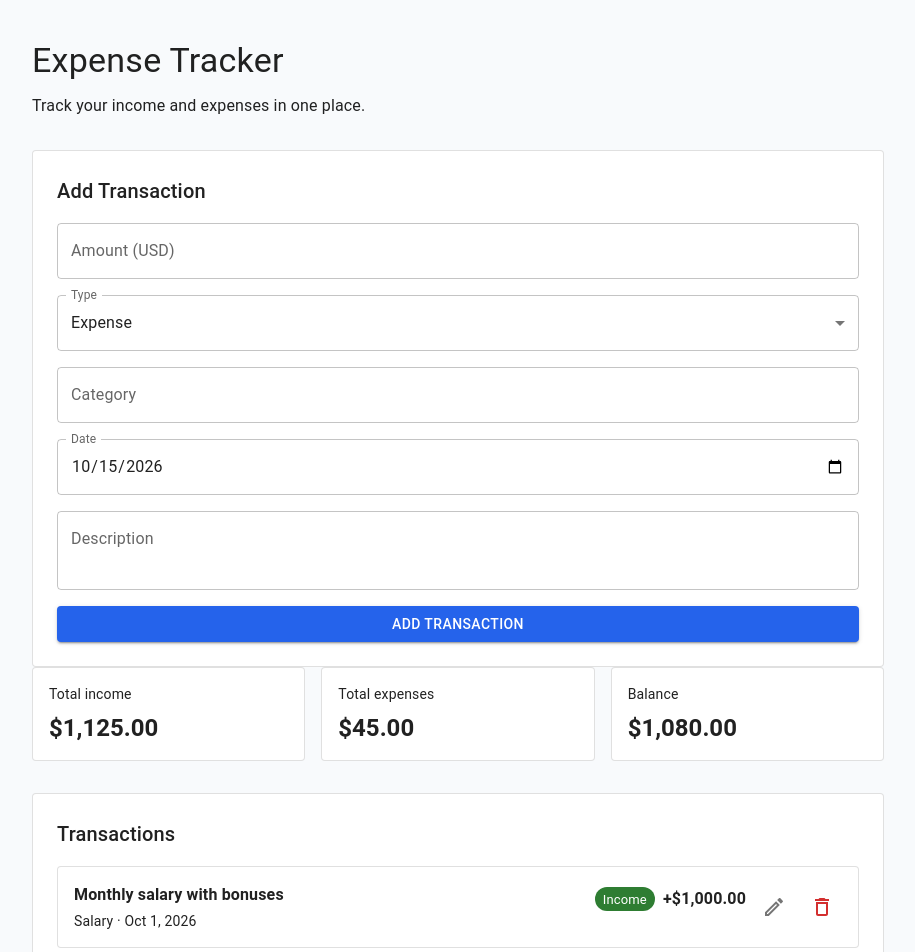
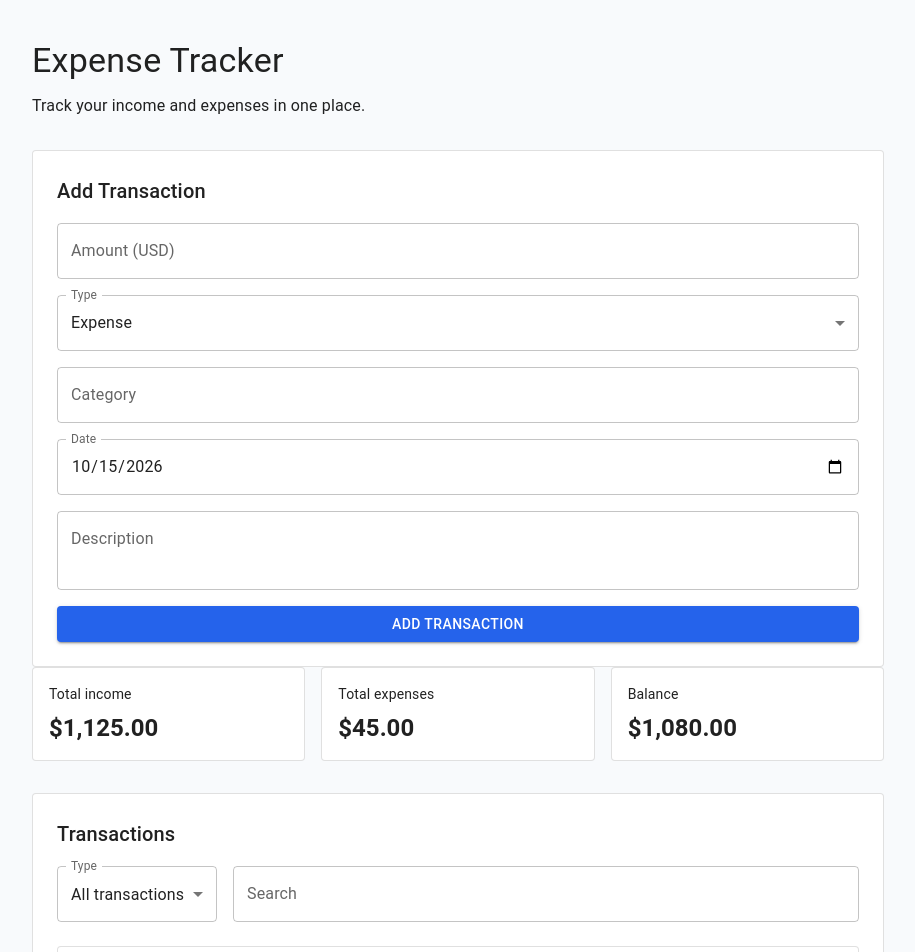
Before and after one commit to yanakarpovych/react-typescript-redux-toolkit-tanstack-query-material-ui, a React (Vite) app: page / in a window 1280 px wide. Shown: the top 952 px of the page, without its empty margins (182-1097 px from the left). Built offline with nearby package versions, Linux system fonts and the light colour scheme; data requests are answered from the project's data file.

Commit message:
feat: add transaction filtering and search

```diff
--- a/src/components/TransactionList.tsx
+++ b/src/components/TransactionList.tsx
@@ -1,12 +1,25 @@
-import { Paper, Stack, Typography } from "@mui/material";
+import {
+  Box,
+  FormControl,
+  InputLabel,
+  MenuItem,
+  Paper,
+  Select,
+  Stack,
+  TextField,
+  Typography,
+} from "@mui/material";
 import type { Transaction } from "../types/transaction";
 import TransactionItem from "./TransactionItem";
+import { useState } from "react";
 
 interface TransactionListProps {
   transactions: Transaction[];
   onDeleteTransaction: (id: string) => void;
   onEditTransaction: (transaction: Transaction) => void;
 }
+
+type TransactionTypeFilter = "all" | "income" | "expense";
 
 function TransactionList({
   transactions,
@@ -21,9 +34,60 @@ function TransactionList({
     );
   }
 
+  const [typeFilter, setTypeFilter] = useState<TransactionTypeFilter>("all");
+
+  const [searchQuery, setSearchQuery] = useState("");
+
+  const normalizedQuery = searchQuery.trim().toLowerCase();
+
+  const filteredTransactions = transactions.filter((transaction) => {
+    const matchesType = typeFilter === "all" || transaction.type === typeFilter;
+
+    const matchesSearch =
+      transaction.description.toLowerCase().includes(normalizedQuery) ||
+      transaction.category.toLowerCase().includes(normalizedQuery);
+
+    return matchesType && matchesSearch;
+  });
+
   return (
+    <>
+      <Box
+        sx={{
+          display: "flex",
+          flexDirection: { xs: "column", sm: "row" },
+          gap: 2,
+          mb: 3,
+        }}
+      >
+        <FormControl sx={{ minWidth: 160 }}>
+          <InputLabel id="transaction-type-label">Type</InputLabel>
+
+          <Select
+            labelId="transaction-type-label"
+            id="transaction-type"
+            value={typeFilter}
+            label="Type"
+            onChange={(event) =>
+              setTypeFilter(event.target.value as TransactionTypeFilter)
+            }
+          >
+            <MenuItem value="all">All transactions</MenuItem>
+            <MenuItem value="income">Income</MenuItem>
+            <MenuItem value="expense">Expenses</MenuItem>
+          </Select>
+        </FormControl>
+
+        <TextField
+          label="Search"
+          placeholder="Search description or category"
+          value={searchQuery}
+          onChange={(event) => setSearchQuery(event.target.value)}
+          fullWidth
+        />
+      </Box>
       <Stack spacing={1.5}>
-      {transactions.map((transaction) => (
+        {filteredTransactions.map((transaction) => (
           <TransactionItem
             key={transaction.id}
             transaction={transaction}
@@ -31,7 +95,16 @@ function TransactionList({
             onEdit={onEditTransaction}
           />
         ))}
+        {filteredTransactions.length === 0 && (
+          <Typography
+            color="text.secondary"
+            sx={{ py: 3, textAlign: "center" }}
+          >
+            No transactions found.
+          </Typography>
+        )}
       </Stack>
+    </>
   );
 }
 
```
Lines whose indentation alone changed are shown as unchanged.
